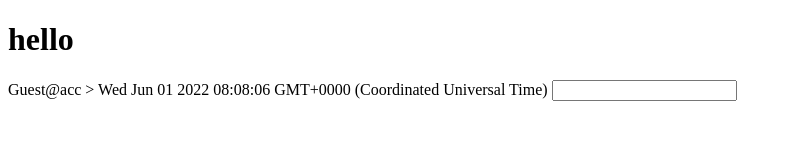
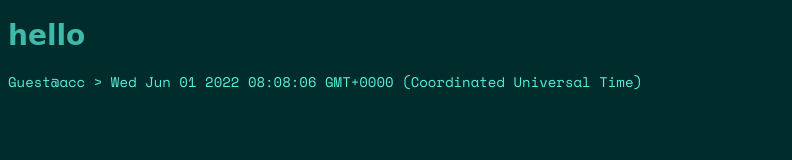
Before and after one commit to nadundanushka2000696969/Terminal-Website-Portfolio, a plain HTML site: page defult.html in a window 1280 px wide. Shown: the whole page, without its empty margins (0-792 px from the left). Drawn offline with nearby package versions, Linux system fonts and the light colour scheme; a web font is replaced by a local one.

Commit message:
added css

```diff
--- a/defult.html
+++ b/defult.html
@@ -2,17 +2,23 @@
 <head>
         <meta charset="utf-8">
         <title>Welcome to my portfolio</title>
+        <link rel="stylesheet" href="terminalCSS.css">
+        <!--gfonts-->
+        <link rel="preconnect" href="https://fonts.googleapis.com">
+        <link rel="preconnect" href="https://fonts.gstatic.com" crossorigin>
+        <link href="https://fonts.googleapis.com/css2?family=Space+Mono&display=swap" rel="stylesheet">
+        <link href="https://fonts.googleapis.com/css2?family=Libre+Barcode+39+Extended+Text&display=swap" rel="stylesheet">
         <!--jquery-->
         <script src="https://ajax.googleapis.com/ajax/libs/jquery/3.3.1/jquery.min.js"></script>
         <script src="terminal.js">
         </script>
     </head>
     <body>
-        <h1>hello</h1>
+        <h1 class="barcode">hello</h1>
         <p id="tBody">
             <div id="tText"></div>
-            <label id="tLable">type here > </label>
-            <input type="text" id='tInput' name="tInput" >
+            <label id="tLable" class="cmd"> </label><br>
+            <input type="text" id='tInput' name="tInput" class="inputFilde" size="30">
             <!--<button onclick="run()">click</button>-->
         </p>
     </body>
--- a/terminal.js
+++ b/terminal.js
@@ -10,7 +10,9 @@ function run(){
     let tOutput=selectOptions(textBoxInput);
     //document.body.insertAdjacentHTML('beforeend','${textBoxInput}<br>')
     if(textBoxInput!=='clear'){
-        $('#tText').append(lableName.concat('<br>','>>'),textBoxInput.concat('<br>',tOutput,'<br>'));
+        $('#tText').append(lableName.concat('<br>',
+        '>> <span class="prcmd">',textBoxInput,'</span><br>'
+        ,tOutput,'<br>'));
     }
 
 }
@@ -55,7 +57,7 @@ function selectOptions(number){
 
 //Enter key
 $(document).on('keypress',function(e) {
-    $('#tInput').attr('size',($('#tInput').val().length));//text box width set
+    $('#tInput').attr('size',($('#tInput').val().length*2));//text box width set
     if(e.which == 13) {
         run();
         $('#tInput').val("");//text box value reset
--- /dev/null
+++ b/terminalCSS.css
@@ -0,0 +1,40 @@
+body{
+
+    background-color: rgb(0, 44, 44);
+    font-family: 'Space Mono', monospace;
+    font-size: 14px;
+    color: rgb(63, 185, 169);
+
+    caret-color: rgb(63, 185, 169);
+
+}
+
+.cmd{
+
+    color: rgb(86, 240, 219);
+
+}
+
+.prcmd{
+    color: aqua;
+}
+
+.inputFilde{
+
+    color:rgb(63, 185, 169);
+    border-style: none;
+    background-color: transparent;
+    font-family: 'Space Mono', monospace;
+    font-size: 14px;
+
+}
+
+.inputFilde:focus{
+
+    outline:none;
+
+}
+
+.barcode{
+    font-family: 'Libre Barcode 39 Extended Text', cursive;
+}
```
